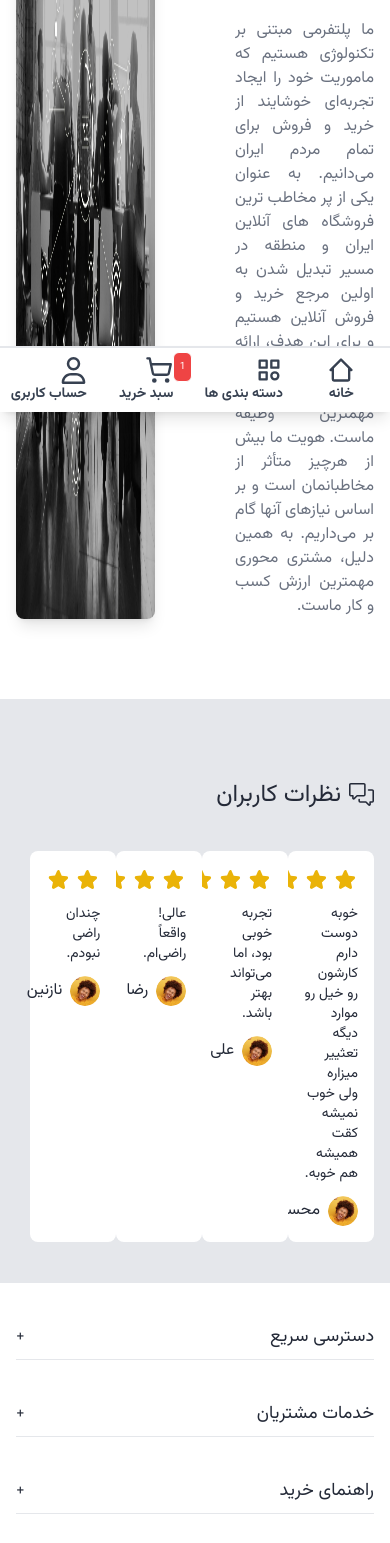
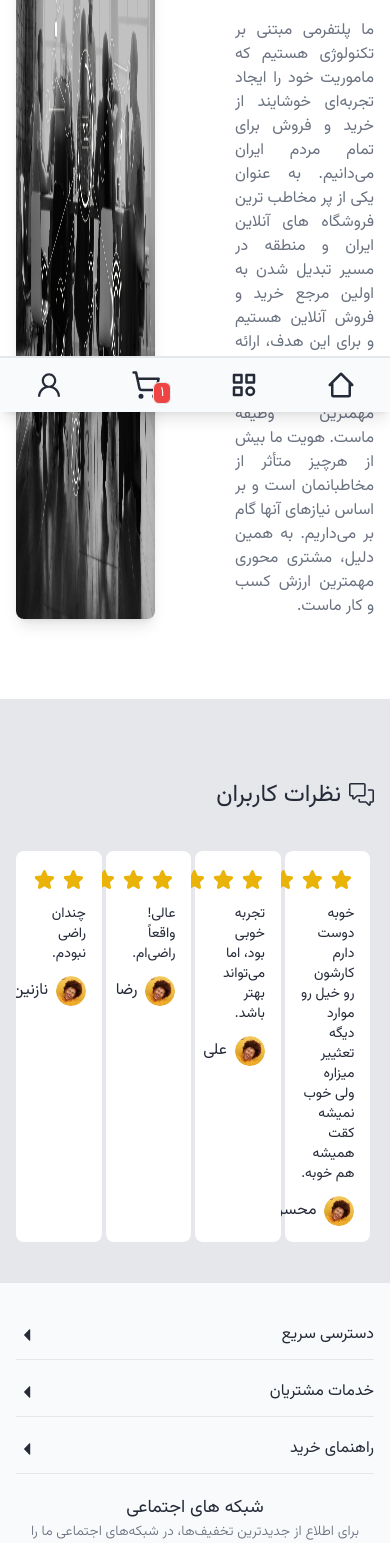
Before and after one commit to pirzadehroot/store-app, a Next.js app: page /about-us in a window 390 px wide. Shown: the part 432-1975 px from the top of the page. Built offline with nearby package versions, Linux system fonts and the light colour scheme; what tailwindcss-animated would draw is missing.

Commit message:
footer fixed

```diff
--- a/src/app/globals.css
+++ b/src/app/globals.css
@@ -97,6 +97,7 @@ select {
 }
 
 /* Embla slider */
+/* Embla slider */
 .embla {
   overflow: hidden;
 }
@@ -108,6 +109,7 @@ select {
 .embla__slide {
   flex: 0 0 24%;
   min-width: 0;
+  margin-right: 1%;
 }
 
 .embla__slide__number {
--- a/src/components/Footer/Footer.tsx
+++ b/src/components/Footer/Footer.tsx
@@ -1,26 +1,26 @@
-import FooterAboutShop from "./FooterAboutShop";
 import FooterBox from "./FooterBox";
-import FooterDescription from "./FooterDescription";
 import FooterMeno from "./FooterMeno";
+import MobileNavBar from "./MobileNavBar";
+import FooterSafe from "./FooterSafe";
+import FooterAbout from "./FooterAbout";
 import FooterPermission from "./FooterPermission";
-import FooterNavBar from "./mobile/FooterNavBar";
 
 export default function Footer() {
   return (
-    <footer className="bg-gray-55 dark:bg-gray-925 dark:text-gray-100 border-t dark:border-gray-750 !duration-300">
+    <footer className="bg-bg_low border-t border-border">
       <div className="max-sm:mb-16">
         <div className="container mx-auto">
           <FooterMeno />
           <FooterBox />
           <div className="grid grid-cols-2 my-7 max-sm:grid-cols-1 max-sm:gap-3">
-            <FooterAboutShop />
+            <FooterAbout />
             <FooterPermission />
           </div>
-          <FooterDescription />
+          <FooterSafe />
         </div>
       </div>
       <div className={"max-lg:visible lg:hidden z-50"}>
-        <FooterNavBar />
+        <MobileNavBar />
       </div>
     </footer>
   );
--- a/src/components/Footer/FooterAboutShop.tsx
+++ b/src/components/Footer/FooterAbout.tsx
@@ -1,7 +1,7 @@
 import React from "react";
 import Logo from "../Header/MainHeader/Logo";
 
-export default function FooterAboutShop() {
+export default function FooterAbout() {
   return (
     <div>
       <div className={"flex max-sm:justify-center"}>
--- a/src/components/Footer/FooterMeno.tsx
+++ b/src/components/Footer/FooterMeno.tsx
@@ -4,15 +4,26 @@ import Link from "next/link";
 import { RiGithubLine, RiTelegram2Line } from "react-icons/ri";
 import { FaLinkedin } from "react-icons/fa";
 import { FaInstagram } from "react-icons/fa6";
+import { GoTriangleLeft } from "react-icons/go";
 
-const FooterMenu = () => {
-  const [openIndex, setOpenIndex] = useState(null);
+interface LinkItem {
+  href: string;
+  label: string;
+}
 
-  const toggleAccordion = (index) => {
-    setOpenIndex(openIndex === index ? null : index);
+interface MenuItem {
+  title: string;
+  links: LinkItem[];
+}
+
+const FooterMenu: React.FC = () => {
+  const [openIndex, setOpenIndex] = useState<number>(10);
+
+  const toggleAccordion = (index: number) => {
+    setOpenIndex(openIndex === index ? 10 : index);
   };
 
-  const menuItems = [
+  const menuItems: MenuItem[] = [
     {
       title: "دسترسی سریع",
       links: [
@@ -43,21 +54,26 @@ const FooterMenu = () => {
   ];
 
   return (
-    <div className="py-10 grid grid-cols-4 max-md:grid-cols-2 max-sm:grid-cols-1 max-sm:justify-items-center max-sm:text-center items-start gap-10">
+    <div className="py-10 grid grid-cols-4 max-md:grid-cols-1 max-md:justify-items-center max-md:text-center items-start gap-5">
       {menuItems.map((item, index) => (
         <div key={index} className="w-full">
           <button
-            className="w-full flex justify-between items-center max-sm:border-b max-sm:pb-2"
+            className="w-full flex justify-between items-center max-md:border-b border-border max-md:pb-3"
             onClick={() => toggleAccordion(index)}
           >
-            <h5 className="font-normal text-lg">{item.title}</h5>
-            <span className="sm:hidden">{openIndex === index ? "−" : "+"}</span>
+            <h5>{item.title}</h5>
+            <span className="md:hidden">
+              <GoTriangleLeft
+                size={22}
+                className={`${openIndex === index ? "-rotate-90" : ""}`}
+              />
+            </span>
           </button>
-          <div className="border-t border-red-500 mt-1.5 h-1 w-12 max-sm:hidden"></div>
+          <div className="border-t-2 border-red-500 w-[15%] pb-5 mt-1 max-md:hidden"></div>
           <div
-            className={`${openIndex === index ? "block" : "hidden"} sm:block`}
+            className={`${openIndex === index ? "block" : "hidden"} md:block`}
           >
-            <ul className="space-y-4 mt-4">
+            <ul className="space-y-5 max-md:py-4">
               {item.links.map((link, linkIndex) => (
                 <li key={linkIndex}>
                   <Link
@@ -74,46 +90,38 @@ const FooterMenu = () => {
       ))}
 
       <div className="">
-        <h5 className="font-normal text-lg">دسترسی سریع</h5>
-        <div className="border-t border-red-500 mt-1.5 h-1 w-12 max-sm:hidden"></div>
-        <div className="space-y-4 mt-4">
+        <h5 className="text-lg">شبکه های اجتماعی</h5>
+        <div className="border-t-2 border-red-500 w-[15%] pb-5 mt-1 max-sm:hidden"></div>
+        <div className="space-y-4">
           <p className="text-sm font-light text-gray-500 max-sm:text-center dark:text-gray-300 text-justify">
             برای اطلاع از جدیدترین تخفیف‌ها، در شبکه‌های اجتماعی ما را دنبال
             کنید.
           </p>
-          <ul className="flex justify-start gap-6 max-sm:justify-center">
-            <li>
+          <ul className="flex justify-around gap-6 max-sm:justify-center">
             <Link href={"/"}>
               <FaInstagram
                 size={30}
                 className={"text-gray-500 hover:text-red-500"}
               />
             </Link>
-            </li>
-            <li>
             <Link href={"/"}>
               <FaLinkedin
                 size={30}
                 className={"text-gray-500 hover:text-red-500"}
               />
             </Link>
-            </li>
-            <li>
             <Link href={"/"}>
               <RiTelegram2Line
                 size={30}
                 className={"text-gray-500 hover:text-red-500"}
               />
             </Link>
-            </li>
-            <li>
             <Link href={"/"}>
               <RiGithubLine
                 size={30}
                 className={"text-gray-500 hover:text-red-500"}
               />
             </Link>
-            </li>
           </ul>
         </div>
       </div>
--- a/src/components/Footer/FooterDescription.tsx
+++ b/src/components/Footer/FooterSafe.tsx
@@ -1,8 +1,8 @@
 import Link from "next/link";
 
-export default function FooterDescription() {
+export default function FooterSafe() {
   return (
-    <footer className="text-sm py-4 border-t border-gray-200 dark:border-gray-750 flex justify-between max-sm:flex-col max-sm:gap-3 items-center">
+    <footer className="text-sm py-4 border-t border-border flex justify-between max-sm:flex-col max-sm:gap-3 items-center">
       <p className="text-gray-500">
         تمامی حقوق برای سایت{" "}
         <Link
@@ -13,7 +13,7 @@ export default function FooterDescription() {
         </Link>{" "}
         محفوظ است.
       </p>
-      <p className="text-gray-500 ">
+      <p className="text-gray-500">
         <span>برنامه‌نویس و طراح سایت </span>
         <Link
           href="https://sinapirzadeh.ir/"
--- /dev/null
+++ b/src/components/Footer/MobileNavBar.tsx
@@ -0,0 +1,46 @@
+import Link from "next/link";
+import { BiHomeAlt2 } from "react-icons/bi";
+import { LuShoppingCart } from "react-icons/lu";
+import { TbCategory } from "react-icons/tb";
+import ToPersianNumber from "../../utils/ToPersianNumber";
+import { AiOutlineUser } from "react-icons/ai";
+
+export default function MobileNavBar() {
+  const links = [
+    {
+      href: "/",
+      icon: <BiHomeAlt2 size={30} />,
+    },
+    {
+      href: "/",
+      icon: <TbCategory size={30} />,
+    },
+    {
+      href: "/",
+      icon: (
+        <>
+          <LuShoppingCart size={30} />
+          <span className="absolute ext-white -bottom-1 -right-2.5 bg-red-500 text-sm px-1.5 text-white rounded-md border ">
+            <ToPersianNumber number={1} />
+          </span>
+        </>
+      ),
+    },
+    {
+      href: "/",
+      icon: <AiOutlineUser size={30} />,
+    },
+  ];
+
+  return (
+    <div className="fixed bottom-0 left-0 right-0 bg-bg_low shadow-lg max-lg:visible lg:hidden">
+      <div className=" border-t-2 border-border py-3 flex justify-around items-center">
+        {links.map((link, index) => (
+          <Link key={index} href={link.href} className="relative">
+            {link.icon}
+          </Link>
+        ))}
+      </div>
+    </div>
+  );
+}
--- a/src/components/Footer/mobile/FooterNavBar.tsx
+++ /dev/null
@@ -1,72 +0,0 @@
-import Link from "next/link";
-import { BiHomeAlt2 } from "react-icons/bi";
-import { FaRegUser } from "react-icons/fa6";
-import { LuShoppingCart } from "react-icons/lu";
-import { TbCategory } from "react-icons/tb";
-
-export default function FooterNavBar() {
-  const links = [
-    {
-      href: "/",
-      icon: <BiHomeAlt2 size={28} className="text-2xl" />,
-      title: "خانه",
-    },
-    {
-      href: "/",
-      icon: <TbCategory size={28} className="text-2xl" />,
-      title: "دسته بندی ها",
-    },
-  ];
-
-  return (
-    <div className="fixed bottom-0 left-0 right-0 bg-white dark:bg-gray-800 dark:text-gray-100 shadow-lg max-lg:visible lg:hidden">
-      <div className=" border-t-2 border-gray-110 dark:border-gray-750 py-3 flex justify-around text-center items-center">
-        {links.map((link, index) => (
-          <div key={index} className="px-4 cursor-pointer">
-            <div className="flex h-10 w-10 items-center justify-center rounded-full text-gray-700">
-              <Link
-                href={link.href}
-                className="flex-col text-justify dark:text-gray-100"
-              >
-                {link.icon}
-                <div className="text-sm font-semibold text-nowrap text-center dark:text-gray-100">
-                  {link.title}
-                </div>
-              </Link>
-            </div>
-          </div>
-        ))}
-
-        <div className="px-4 cursor-pointer relative">
-          <div className="flex h-10 w-10 items-center justify-center rounded-full text-gray-700">
-            <Link
-              href={"/cart"}
-              className="flex-col justify-center dark:text-gray-100"
-            >
-              <LuShoppingCart size={28} className="text-2xl" />
-              <div className={"text-sm font-semibold text-nowrap"}>
-                سبد خرید
-              </div>
-              <span className="absolute -top-2 -right-2.5 bg-red-500 py-0.5 px-1.5 text-white text-[10px] rounded-md border border-white">
-                1
-              </span>
-            </Link>
-          </div>
-        </div>
-        <div className="px-4 cursor-pointer">
-          <div className="flex h-10 w-10 items-center justify-center rounded-full text-gray-700">
-            <Link
-              href={"/login"}
-              className="flex-col text-justify dark:text-gray-100"
-            >
-              <FaRegUser size={27} className="text-2xl" />
-              <div className={"text-sm font-semibold text-nowrap text-center"}>
-                حساب کاربری
-              </div>
-            </Link>
-          </div>
-        </div>
-      </div>
-    </div>
-  );
-}
```
Also changed, not shown: src/components/Footer/FooterBox.tsx (+20 -14 lines). Lines whose indentation alone changed are shown as unchanged.
